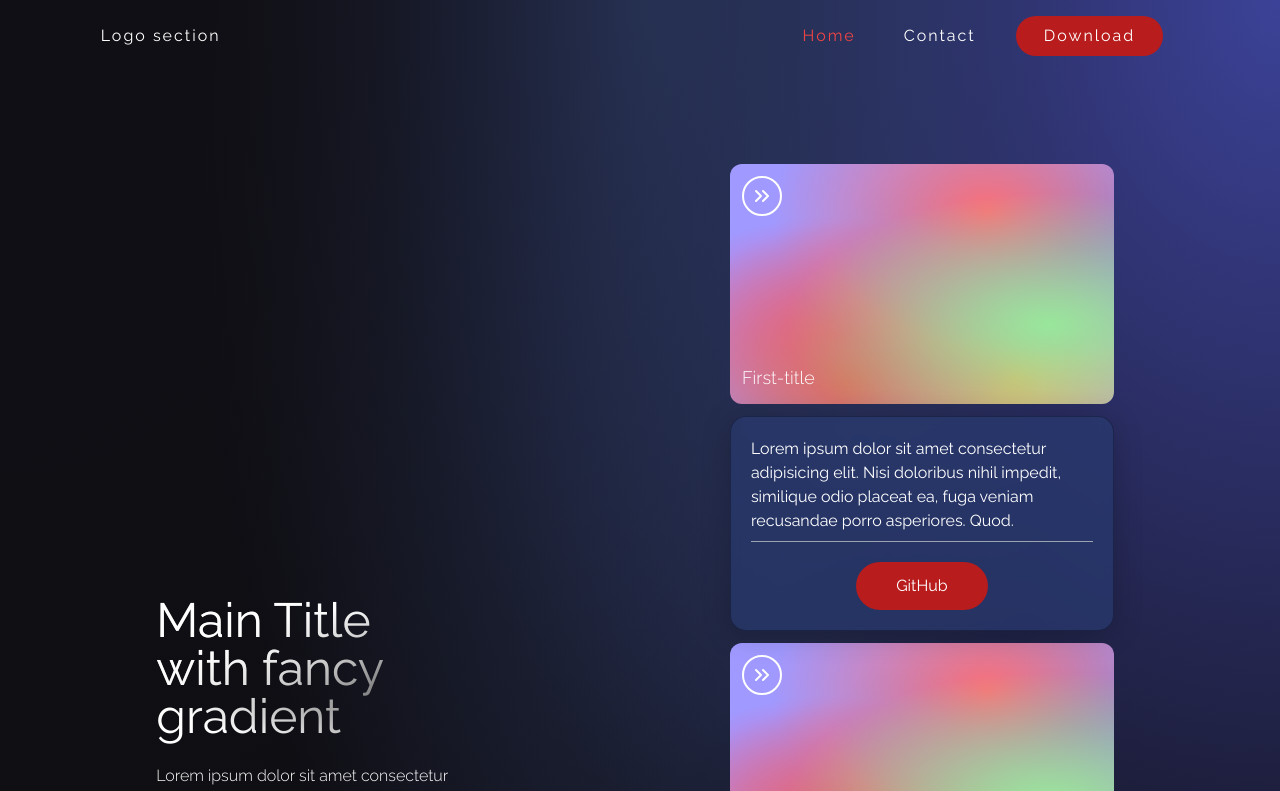
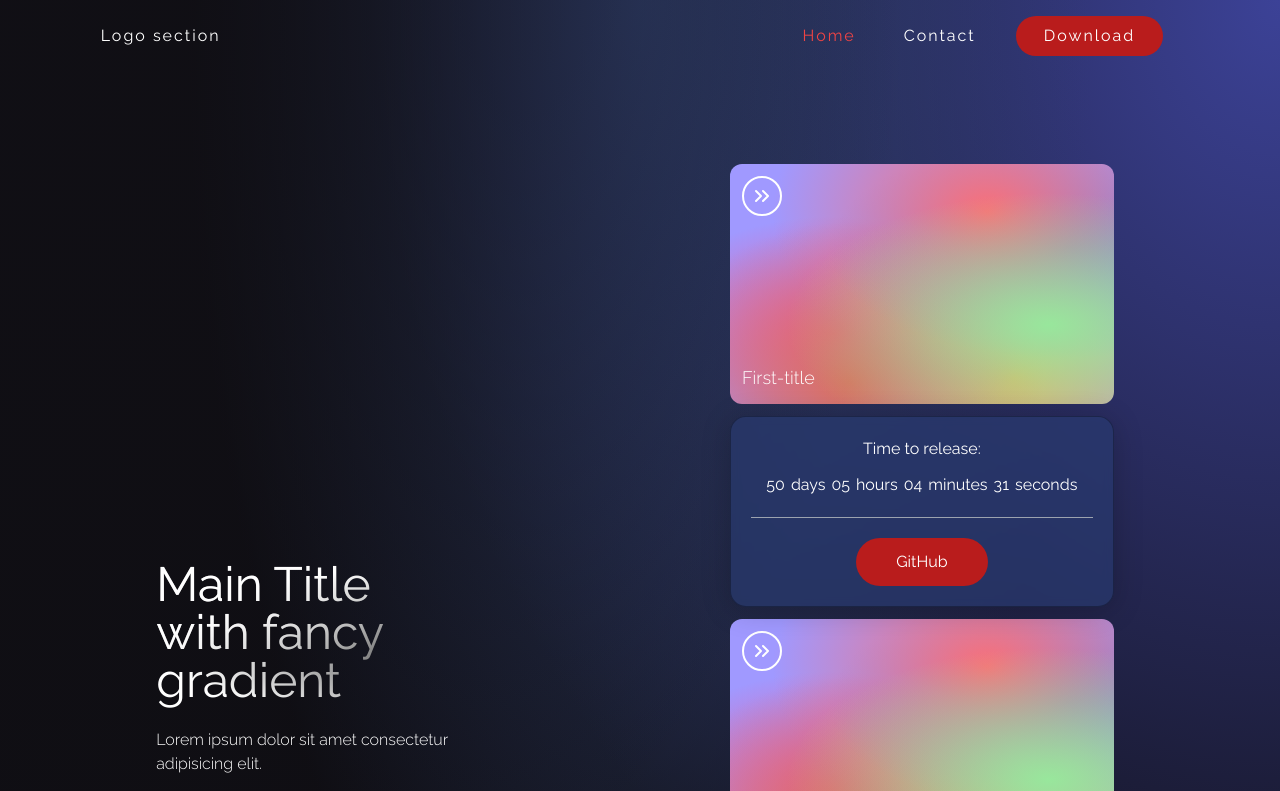
Before and after one commit to Anathretic/portfolio-website, a React (Vite) app: page / in a window 1280 px wide. Shown: the top 791 px of the page. Built offline with nearby package versions, Linux system fonts and the light colour scheme.

Commit message:
Created countdown timer in carditem

```diff
--- a/package.json
+++ b/package.json
@@ -14,6 +14,7 @@
 		"@emailjs/browser": "^3.11.0",
 		"axios": "^1.4.0",
 		"cors": "^2.8.5",
+		"dayjs": "^1.11.9",
 		"dotenv": "^16.3.1",
 		"express": "^4.18.2",
 		"react": "^18.2.0",
--- a/src/components/CardItem.jsx
+++ b/src/components/CardItem.jsx
@@ -1,6 +1,28 @@
+import { useState, useEffect } from 'react'
 import { FiChevronsRight } from 'react-icons/fi'
+import { getRemainingTimeUntilMsTimestamp } from '../utils/CountdownCardItemUtils'
 
-const CardItem = ({ title, text, webHandle, gitHandle }) => {
+const defaultRemainingTime = {
+	seconds: '00',
+	minutes: '00',
+	hours: '00',
+	days: '00'
+}
+
+const CardItem = ({ title, webHandle, gitHandle, countdownMs }) => {
+	const [remainingTime, setRemainingTime] = useState(defaultRemainingTime)
+
+	useEffect(() => {
+		const interval = setInterval(() => {
+			updateRemainingTime(countdownMs)
+		}, 1000)
+		return () => clearInterval(interval)
+	}, [countdownMs])
+
+	const updateRemainingTime = (countdown) => {
+		setRemainingTime(getRemainingTimeUntilMsTimestamp(countdown))
+	}
+
 	return (
 		<div>
 			<div className='p-3 flex justify-end items-start flex-col rounded-xl h-60 sm:w-96 my-3 card'>
@@ -16,9 +38,19 @@
 				</div>
 			</div>
 			<div className='p-5 sm:w-96 w-full flex flex-col justify-start items-center blue-glassmorphism text-white'>
-				<p>
-					{text}
-				</p>
+				<div>
+					<p className='flex justify-center mb-3'>Time to release:</p>
+					<div className='flex justify-center mb-3'>
+						<span className='date-span'>{remainingTime.days}</span>
+						<span className='date-span'>days</span>
+						<span className='date-span'>{remainingTime.hours}</span>
+						<span className='date-span'>hours</span>
+						<span className='date-span'>{remainingTime.minutes}</span>
+						<span className='date-span'>minutes</span>
+						<span className='date-span'>{remainingTime.seconds}</span>
+						<span className='date-span'>seconds</span>
+					</div>
+				</div>
 				<div className='h-[1px] w-full bg-gray-400 my-2'></div>
 				<a className='bg-[#b91c1c] py-3 px-10 mt-3 rounded-full cursor-pointer hover:bg-[#7f1d1d] transition duration-300' href={gitHandle} target='_blank' rel='noreferrer'>
 					GitHub
--- a/src/data/CardData.jsx
+++ b/src/data/CardData.jsx
@@ -2,21 +2,21 @@
 	{
 		id: 1,
 		title: 'First-title',
-		text: 'Lorem ipsum dolor sit amet consectetur adipisicing elit. Nisi doloribus nihil impedit, similique odio placeat ea, fuga veniam recusandae porro asperiores. Quod.',
+		countdown: 1691421808650,
 		webHandle: 'https://www.google.com/',
 		gitHandle: 'https://github.com/',
 	},
 	{
 		id: 2,
 		title: 'Second-title',
-		text: 'Lorem ipsum dolor sit amet consectetur adipisicing elit. Nisi doloribus nihil impedit, similique odio placeat ea, fuga veniam recusandae porro asperiores.',
+		countdown: 1692631408650,
 		webHandle: 'https://www.google.com/',
 		gitHandle: 'https://github.com/',
 	},
 	{
 		id: 3,
 		title: 'Third-title',
-		text: 'Lorem ipsum dolor, sit amet consectetur adipisicing elit. Qui, repudiandae quod vel aliquid adipisci quaerat impedit quisquam architecto obcaecati alias numquam.',
+		countdown: 1696001008650,
 		webHandle: 'https://www.google.com/',
 		gitHandle: 'https://github.com/',
 	},
--- a/src/index.css
+++ b/src/index.css
@@ -92,3 +92,7 @@
 form textarea:invalid[focused='true'] {
 	border: 1px solid rgb(239 68 68);
 }
+
+.date-span {
+	margin: 0 3px;
+}
--- a/src/sections/Welcome.jsx
+++ b/src/sections/Welcome.jsx
@@ -37,7 +37,7 @@
 								<CardItem
 									key={id + title}
 									title={id.title}
-									text={id.text}
+									countdownMs={id.countdown}
 									gitHandle={id.gitHandle}
 									webHandle={id.webHandle}
 								/>
--- /dev/null
+++ b/src/utils/CountdownCardItemUtils.jsx
@@ -0,0 +1,51 @@
+import dayjs from 'dayjs'
+
+export const getRemainingTimeUntilMsTimestamp = timestampMs => {
+	const timestampDayjs = dayjs(timestampMs)
+	const nowDayjs = dayjs()
+
+	if (timestampDayjs.isBefore(nowDayjs)) {
+		return {
+			seconds: '00',
+			minutes: '00',
+			hours: '00',
+			days: '00',
+		}
+	} else {
+		return {
+			seconds: getRemainingSeconds(nowDayjs, timestampDayjs),
+			minutes: getRemainingMinutes(nowDayjs, timestampDayjs),
+			hours: getRemainingHours(nowDayjs, timestampDayjs),
+			days: getRemainingDays(nowDayjs, timestampDayjs),
+		}
+	}
+}
+
+const getRemainingSeconds = (nowDayjs, timestampDayjs) => {
+	const seconds = timestampDayjs.diff(nowDayjs, 'seconds') % 60
+	return padWithZeros(seconds, 2)
+}
+
+const getRemainingMinutes = (nowDayjs, timestampDayjs) => {
+	const minutes = timestampDayjs.diff(nowDayjs, 'minutes') % 60
+	return padWithZeros(minutes, 2)
+}
+
+const getRemainingHours = (nowDayjs, timestampDayjs) => {
+	const hours = timestampDayjs.diff(nowDayjs, 'hours') % 24
+	return padWithZeros(hours, 2)
+}
+
+const getRemainingDays = (nowDayjs, timestampDayjs) => {
+	const days = timestampDayjs.diff(nowDayjs, 'days')
+	return days.toString()
+}
+
+function padWithZeros(number, minLength) {
+	const numberString = number.toString()
+	if (numberString.length >= minLength) {
+		return numberString
+	} else {
+		return '0'.repeat(minLength - numberString.length) + numberString
+	}
+}
```
Also changed, not shown: 1 other file (tests, documents, lock files or other folders).
